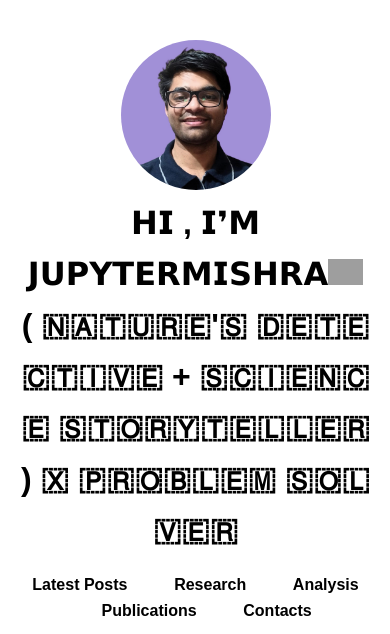
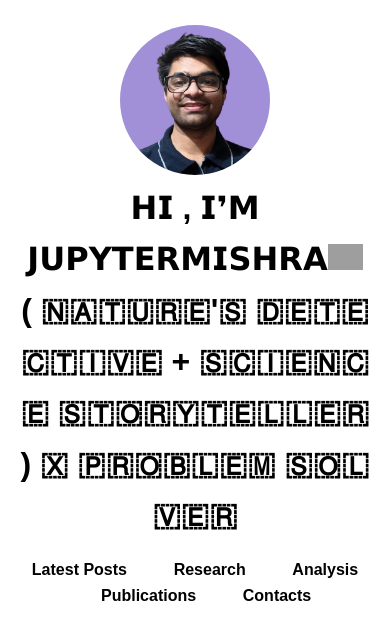
Before and after one commit to jupytermishra/jupytermishra.github.io, a Jekyll site: the page built from index.html, in a window 390 px wide. Shown: the top 634 px of the page. Built offline with Jekyll 4.4.1, drawn with Linux system fonts in a browser that asks for light colours; grey boxes are pictures that could not be loaded.

Commit message:
Update index.html

```diff
--- a/index.html
+++ b/index.html
@@ -3,10 +3,8 @@
 title: Home
 ---
 
-
 <style>
   body {
-
     color: black; /* Adjust this if needed for better contrast */
     font-family: Arial, sans-serif;
     margin: 0;
@@ -43,6 +41,27 @@
   }
   a:hover {
     text-decoration: underline;
+  }
+  /* Responsive Design */
+  @media (max-width: 768px) {
+    .container {
+      padding: 10px;
+    }
+    .section {
+      padding: 10px;
+    }
+  }
+  @media (max-width: 480px) {
+    .container {
+      padding: 5px;
+    }
+    .section {
+      padding: 5px;
+    }
+    .social-logo {
+      width: 30px;
+      height: 30px;
+    }
   }
 </style>
 
```
